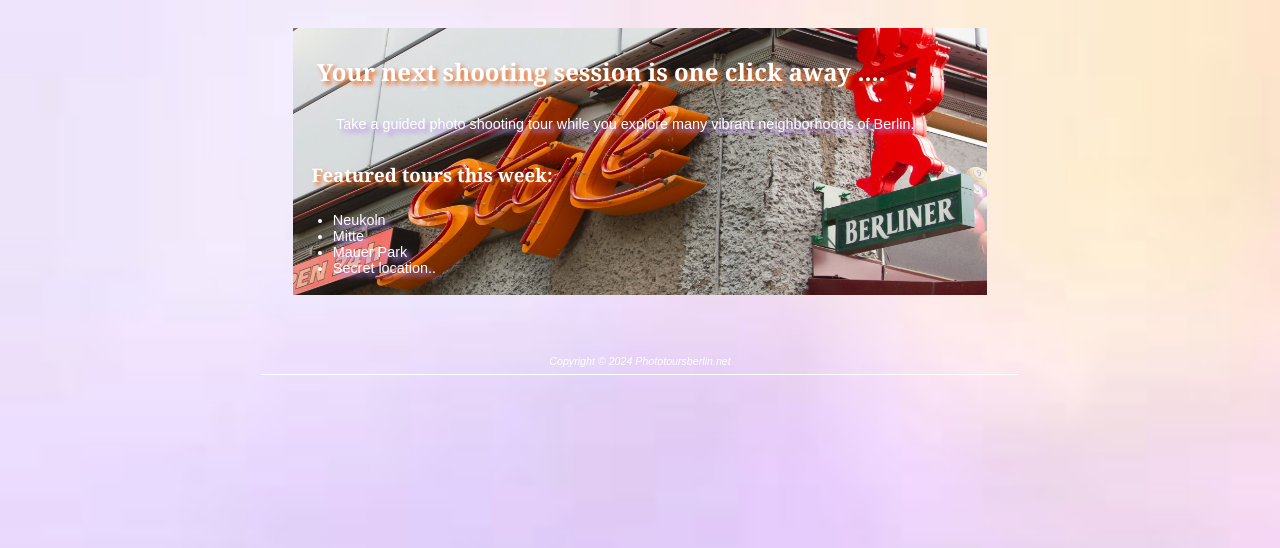
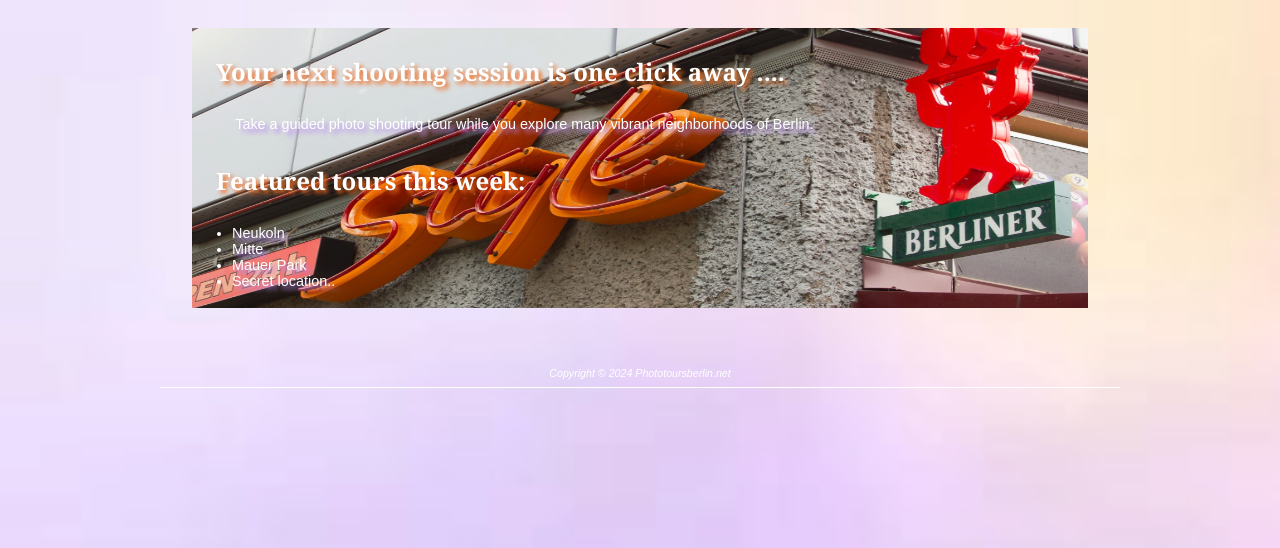
Before and after one commit to ZMegX/phototoursberlin, a plain HTML site: page main.html in a window 1280 px wide. Shown: the part 252-800 px from the top of the page. Drawn offline with Linux system fonts and the light colour scheme.

Commit message:
wrapeditphototours_project

```diff
--- a/main.html
+++ b/main.html
@@ -74,7 +74,7 @@
                 <main>
                     <h2>Your next shooting session is one click away ....</h2>
                     <p>Take a guided photo shooting tour while you explore many vibrant neighborhoods of Berlin. </p>
-                    <h3>Featured tours this week:</h3>
+                    <h2>Featured tours this week:</h2>
                 <ul>
                     <li>Neukoln</li>
                     <li>Mitte</li>
--- a/stylesheet.css
+++ b/stylesheet.css
@@ -63,5 +63,8 @@ footer
 
 #wrapper
    {
-        margin-left: auto; margin-right: auto;
-        width: 60%;}
+    margin-right: auto; /* 1 */
+    margin-left:  auto; /* 1 */
+    max-width: 960px; /* 2 */
+    padding-right: 10px; /* 3 */
+    padding-left:  10px; /* 3 */}
```
